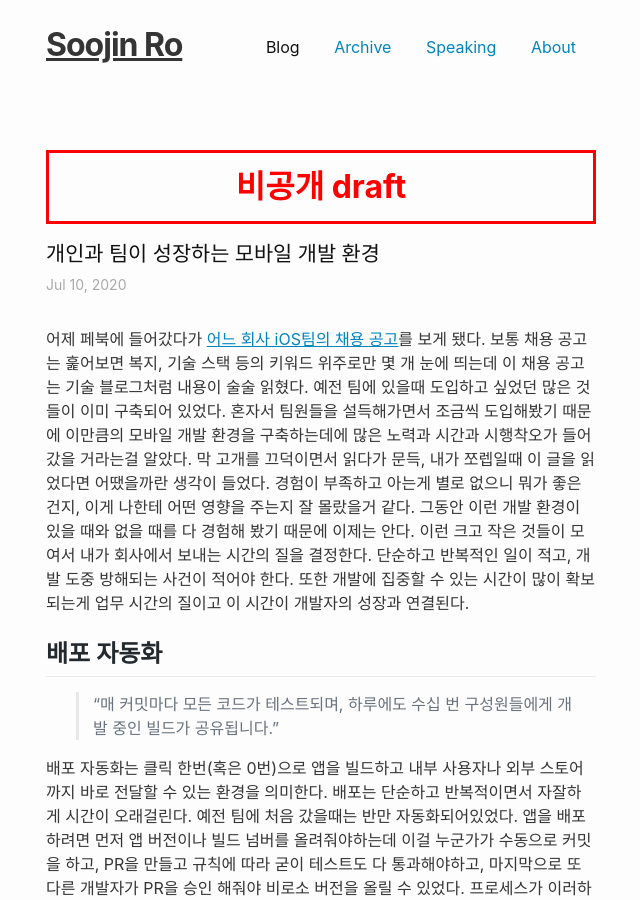
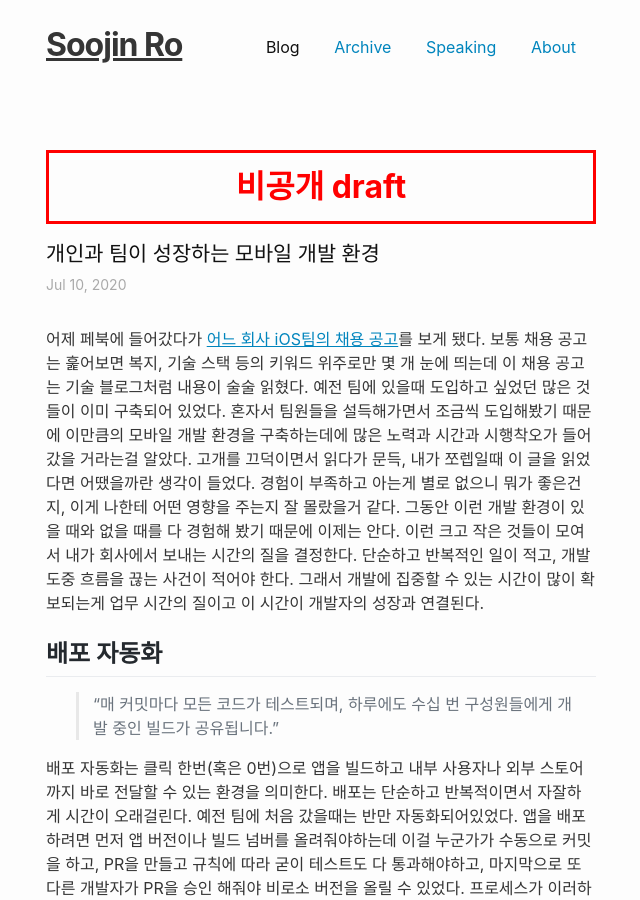
Before and after one commit to nsoojin/nsoojin.github.io, a Jekyll site: the page built from _posts/2020-07-10-mobile-platform.md, in a window 1280 px wide and 900 px high. Shown: the whole window, without its empty margins (319-959 px from the left). Built offline with Jekyll 4.4.1, drawn with Linux system fonts in a browser that asks for light colours; comment, search, counter and statistics services are not loaded; some of the changed text lies outside the part shown.

Commit message:
mobile platform

```diff
--- a/_posts/2020-07-10-mobile-platform.md
+++ b/_posts/2020-07-10-mobile-platform.md
@@ -11,7 +11,7 @@ published: true
 meta: {}
 ---
 
-어제 페북에 들어갔다가 [어느 회사 iOS팀의 채용 공고](https://www.notion.so/iOS-9752c0f7a210494e9a1ddcecb2f5e48a)를 보게 됐다. 보통 채용 공고는 훑어보면 복지, 기술 스택 등의 키워드 위주로만 몇 개 눈에 띄는데 이 채용 공고는 기술 블로그처럼 내용이 술술 읽혔다. 예전 팀에 있을때 도입하고 싶었던 많은 것들이 이미 구축되어 있었다. 혼자서 팀원들을 설득해가면서 조금씩 도입해봤기 때문에 이만큼의 모바일 개발 환경을 구축하는데에 많은 노력과 시간과 시행착오가 들어갔을 거라는걸 알았다. 막 고개를 끄덕이면서 읽다가 문득, 내가 쪼렙일때 이 글을 읽었다면 어땠을까란 생각이 들었다. 경험이 부족하고 아는게 별로 없으니 뭐가 좋은건지, 이게 나한테 어떤 영향을 주는지 잘 몰랐을거 같다. 그동안 이런 개발 환경이 있을 때와 없을 때를 다 경험해 봤기 때문에 이제는 안다. 이런 크고 작은 것들이 모여서 내가 회사에서 보내는 시간의 질을 결정한다. 단순하고 반복적인 일이 적고, 개발 도중 방해되는 사건이 적어야 한다. 또한 개발에 집중할 수 있는 시간이 많이 확보되는게 업무 시간의 질이고 이 시간이 개발자의 성장과 연결된다.
+어제 페북에 들어갔다가 [어느 회사 iOS팀의 채용 공고](https://www.notion.so/iOS-9752c0f7a210494e9a1ddcecb2f5e48a)를 보게 됐다. 보통 채용 공고는 훑어보면 복지, 기술 스택 등의 키워드 위주로만 몇 개 눈에 띄는데 이 채용 공고는 기술 블로그처럼 내용이 술술 읽혔다. 예전 팀에 있을때 도입하고 싶었던 많은 것들이 이미 구축되어 있었다. 혼자서 팀원들을 설득해가면서 조금씩 도입해봤기 때문에 이만큼의 모바일 개발 환경을 구축하는데에 많은 노력과 시간과 시행착오가 들어갔을 거라는걸 알았다. 고개를 끄덕이면서 읽다가 문득, 내가 쪼렙일때 이 글을 읽었다면 어땠을까란 생각이 들었다. 경험이 부족하고 아는게 별로 없으니 뭐가 좋은건지, 이게 나한테 어떤 영향을 주는지 잘 몰랐을거 같다. 그동안 이런 개발 환경이 있을 때와 없을 때를 다 경험해 봤기 때문에 이제는 안다. 이런 크고 작은 것들이 모여서 내가 회사에서 보내는 시간의 질을 결정한다. 단순하고 반복적인 일이 적고, 개발 도중 흐름을 끊는 사건이 적어야 한다. 그래서 개발에 집중할 수 있는 시간이 많이 확보되는게 업무 시간의 질이고 이 시간이 개발자의 성장과 연결된다.
 
 ## 배포 자동화
 > "매 커밋마다 모든 코드가 테스트되며, 하루에도 수십 번 구성원들에게 개발 중인 빌드가 공유됩니다."
```
Also changed, not shown: other parts of _posts/2020-07-10-mobile-platform.md (+1 -1 lines).
